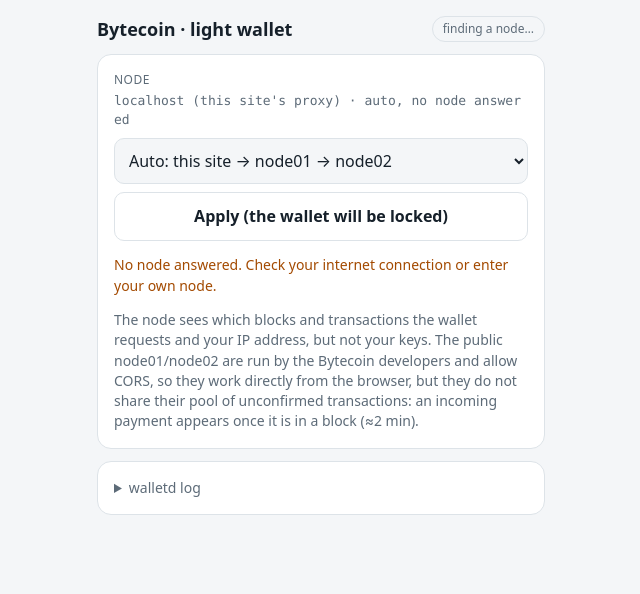
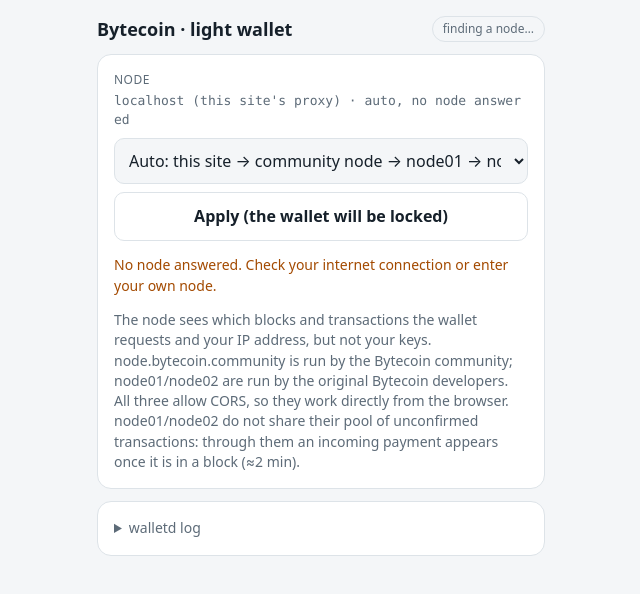
Before and after one commit to bytecoinBCN-community/amethyst-web-wallet, a plain HTML site: page index.html in a window 1280 px wide. Shown: the whole page, without its empty margins (319-959 px from the left). Drawn offline with Linux system fonts and the light colour scheme; no server answers.

Commit message:
Use the community node node.bytecoin.community first; bcndev nodes stay as fallbacks

```diff
--- a/app.js
+++ b/app.js
@@ -66,7 +66,8 @@ function poolMessage(m) {
 
 // ---- Node: this site's proxy or a public node with CORS, checked before walletd starts ----
 const NODE_KEY = 'bcn-light-wallet-node';  // "auto", "self" or a node address
-const PUBLIC_NODES = ['https://node01.bytecoin.org:8091', 'https://node02.bytecoin.org:8091'];
+// The community node first; the original developers' nodes stay as fallbacks.
+const PUBLIC_NODES = ['https://node.bytecoin.community:443', 'https://node01.bytecoin.org:8091', 'https://node02.bytecoin.org:8091'];
 
 // User input → address walletd accepts: "https://host:port" (port is required), "host:port" for plain http
 // (local nodes only). Returns null for anything else.
@@ -101,7 +102,7 @@ async function probeNode(node, timeoutMs) {
   }
 }
 
-// "auto": first node in order this site → node01 → node02 (all checked at once) that answers and is not
+// "auto": first node in order this site → node.bytecoin.community → node01 → node02 (all checked at once) that answers and is not
 // behind the others by more than a few blocks, so a stalled node is skipped.
 async function chooseNode() {
   const pref = localStorage.getItem(NODE_KEY) || 'auto';
--- a/index.html
+++ b/index.html
@@ -188,8 +188,9 @@
     <div class="label">Node</div>
     <p id="node-cur" class="sub mono" style="margin:0 0 8px">searching…</p>
     <select id="node-sel">
-      <option value="auto">Auto: this site → node01 → node02</option>
+      <option value="auto">Auto: this site → community node → node01 → node02</option>
       <option value="self">This site (proxy to its own node)</option>
+      <option value="https://node.bytecoin.community:443">node.bytecoin.community (community)</option>
       <option value="https://node01.bytecoin.org:8091">node01.bytecoin.org</option>
       <option value="https://node02.bytecoin.org:8091">node02.bytecoin.org</option>
       <option value="custom">Custom address…</option>
@@ -198,8 +199,9 @@
     <button id="btn-node" class="secondary">Apply (the wallet will be locked)</button>
     <p id="node-msg" class="warn"></p>
     <p class="sub" style="margin:0">The node sees which blocks and transactions the wallet requests and your IP address, but not your keys.
-      The public node01/node02 are run by the Bytecoin developers and allow CORS, so they work directly from the browser,
-      but they do not share their pool of unconfirmed transactions: an incoming payment appears once it is in a block (≈2 min).</p>
+      node.bytecoin.community is run by the Bytecoin community; node01/node02 are run by the original Bytecoin developers.
+      All three allow CORS, so they work directly from the browser. node01/node02 do not share their pool of unconfirmed
+      transactions: through them an incoming payment appears once it is in a block (≈2 min).</p>
   </div>
 
   <div class="card">
--- a/sw.js
+++ b/sw.js
@@ -2,7 +2,7 @@
 // Network first, cache as fallback: an online start always gets the latest files.
 // Node requests (/json_rpc, /binary_rpc, /sync_blocks/) and anything not GET are never cached.
 'use strict';
-const CACHE = 'amethyst-web-wallet-v5';
+const CACHE = 'amethyst-web-wallet-v6';
 const SHELL = [
   './', 'index.html', 'app.js', 'manifest.webmanifest', 'walletd-worker.js',
   'walletd.js', 'walletd.wasm', 'walletworker-main.js', 'walletworker.js', 'walletworker.wasm',
```
Also changed, not shown: 1 other file.
